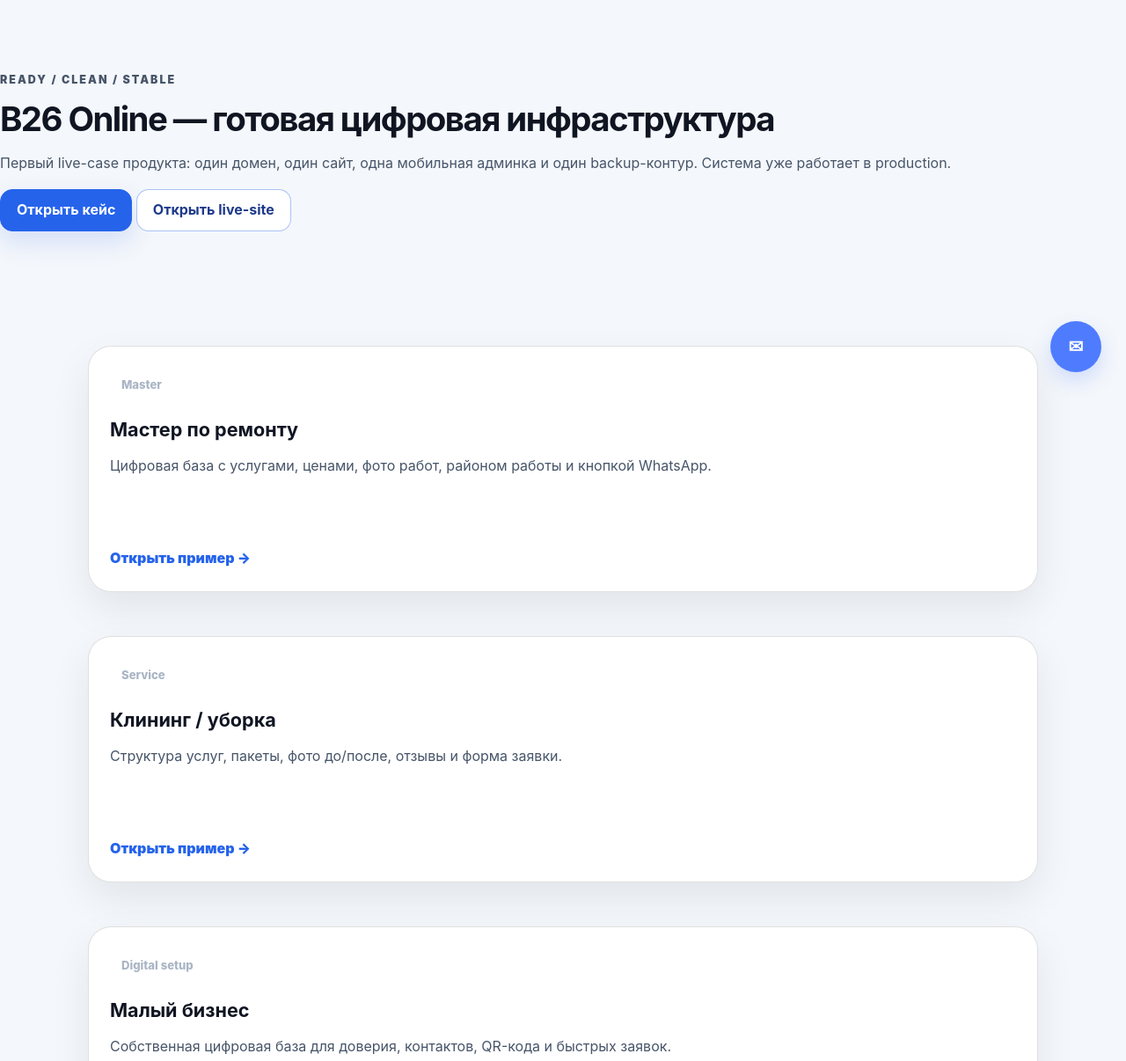
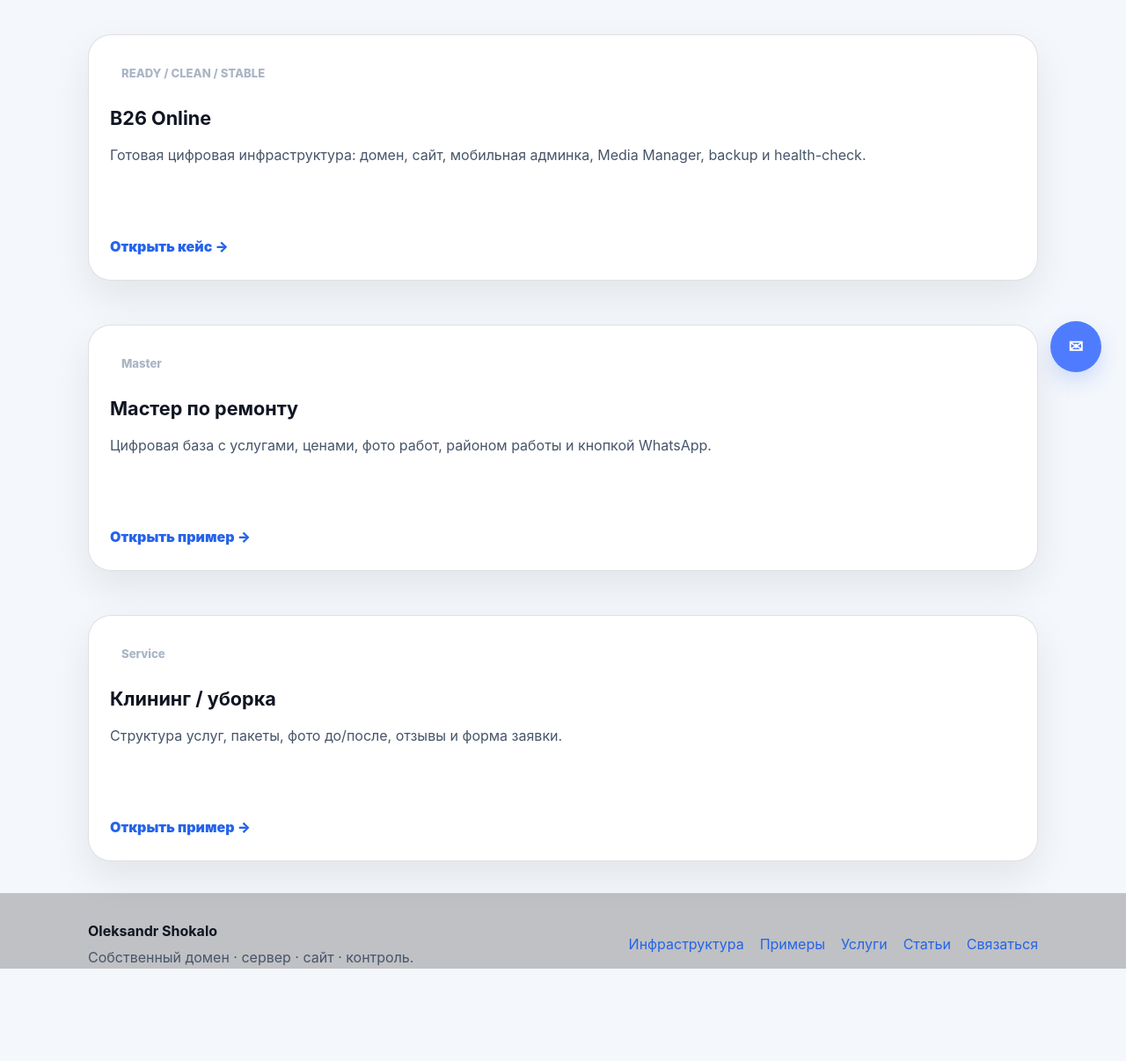
Before and after one commit to shokalo160890-rgb/b26-site, a plain HTML site: page portfolio.html in a window 1280 px wide. Shown: the part 349-1555 px from the top of the page at 88% size. After the commit the page ends 1450 px from the top, so only its background shows below. Drawn offline with Linux system fonts and the light colour scheme.

Commit message:
Fix portfolio examples cards

```diff
--- a/portfolio.html
+++ b/portfolio.html
@@ -59,25 +59,27 @@
     </div>
   </section>
 
-<section class="section">
-  <p class="eyebrow">READY / CLEAN / STABLE</p>
-  <h2>B26 Online — готовая цифровая инфраструктура</h2>
-  <p>
-    Первый live-case продукта: один домен, один сайт, одна мобильная админка
-    и один backup-контур. Система уже работает в production.
-  </p>
-  <p>
-    <a class="btn-primary-custom" href="case-b26.html">Открыть кейс</a>
-    <a class="btn-secondary-custom" href="https://b26.online" target="_blank" rel="noopener">Открыть live-site</a>
-  </p>
-</section>
-
 
   <section class="section-block">
     <div class="container case-grid">
-      <article class="case-card info-card reveal"><div class="badge">Master</div><h3>Мастер по ремонту</h3><p>Цифровая база с услугами, ценами, фото работ, районом работы и кнопкой WhatsApp.</p><a href="portfolio-item1.html">Открыть пример →</a></article>
-      <article class="case-card info-card reveal"><div class="badge">Service</div><h3>Клининг / уборка</h3><p>Структура услуг, пакеты, фото до/после, отзывы и форма заявки.</p><a href="portfolio-item2.html">Открыть пример →</a></article>
-      <article class="case-card info-card reveal"><div class="badge">Digital setup</div><h3>Малый бизнес</h3><p>Собственная цифровая база для доверия, контактов, QR-кода и быстрых заявок.</p><a href="portfolio-item3.html">Открыть пример →</a></article>
+      <article class="case-card info-card reveal">
+        <div class="badge">READY / CLEAN / STABLE</div>
+        <h3>B26 Online</h3>
+        <p>Готовая цифровая инфраструктура: домен, сайт, мобильная админка, Media Manager, backup и health-check.</p>
+        <a href="case-b26.html">Открыть кейс →</a>
+      </article>
+      <article class="case-card info-card reveal">
+        <div class="badge">Master</div>
+        <h3>Мастер по ремонту</h3>
+        <p>Цифровая база с услугами, ценами, фото работ, районом работы и кнопкой WhatsApp.</p>
+        <a href="portfolio-item1.html">Открыть пример →</a>
+      </article>
+      <article class="case-card info-card reveal">
+        <div class="badge">Service</div>
+        <h3>Клининг / уборка</h3>
+        <p>Структура услуг, пакеты, фото до/после, отзывы и форма заявки.</p>
+        <a href="portfolio-item2.html">Открыть пример →</a>
+      </article>
     </div>
   </section>
 </main>
```
